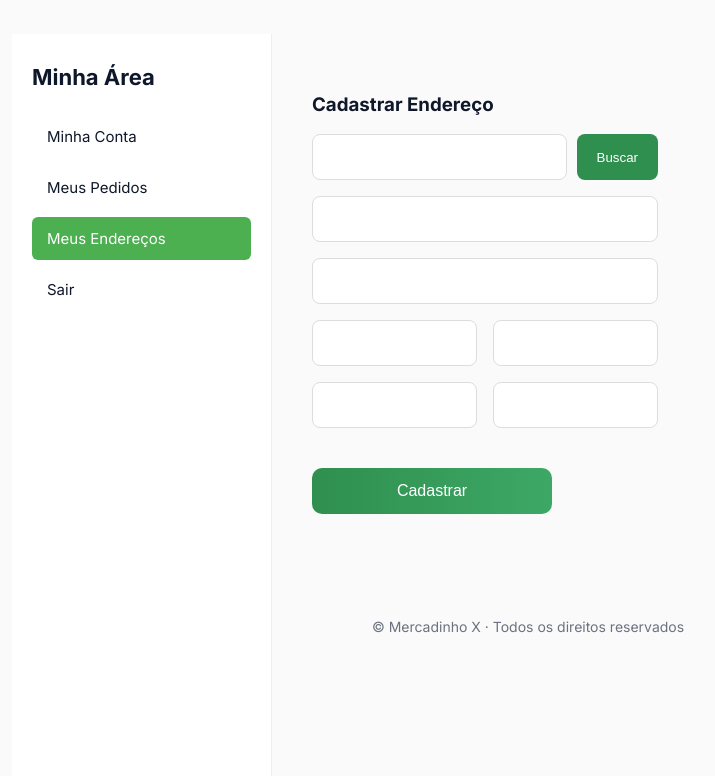
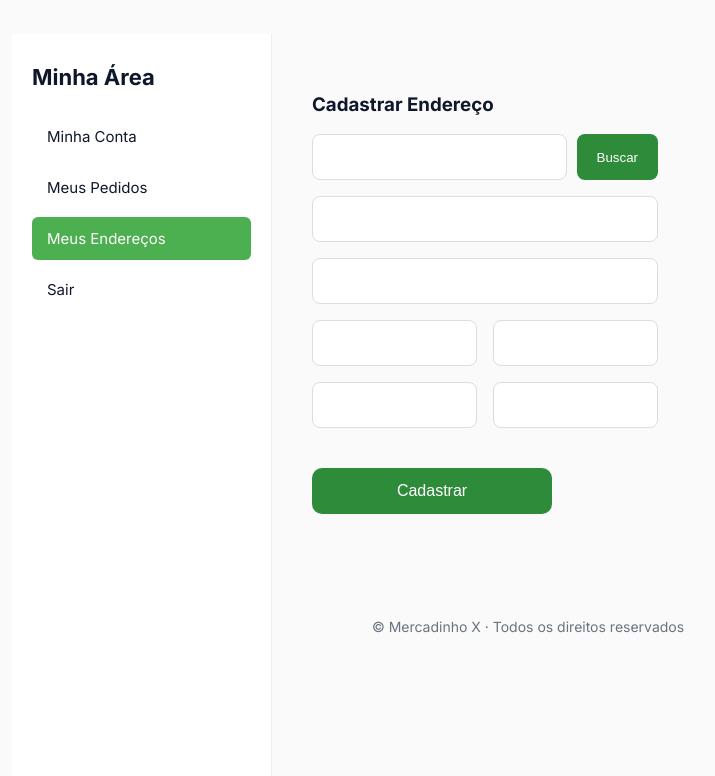
Before and after one commit to carlosEduardo704/market, a Django app: template address/templates/create_address.html in a window 1280 px wide. Shown: the part 60-836 px from the top of the page, without its empty margins (112-827 px from the left). Run offline with Django 5.2, Linux system fonts and the light colour scheme; the template is opened without the code that fills it, so the values that code supplies are empty, except form fields; tables that the repository leaves empty hold one stand-in row (values such as "Sample post"); form fields are guessed from the names that the template uses.

Commit message:
set background color for buttons

```diff
--- a/address/templates/create_address.html
+++ b/address/templates/create_address.html
@@ -58,7 +58,7 @@
     padding: 0 20px;
     border: none;
     border-radius: 8px;
-    background: #2f8f4e;
+    background: var(--accent);;
     color: #fff;
     cursor: pointer;
   }
@@ -67,7 +67,7 @@
     width: 240px;
     margin-top: 24px;
     padding: 14px;
-    background: linear-gradient(90deg, #2f8f4e, #3da866);
+    background: var(--accent);
     color: #fff;
     border: none;
     border-radius: 10px;
```
